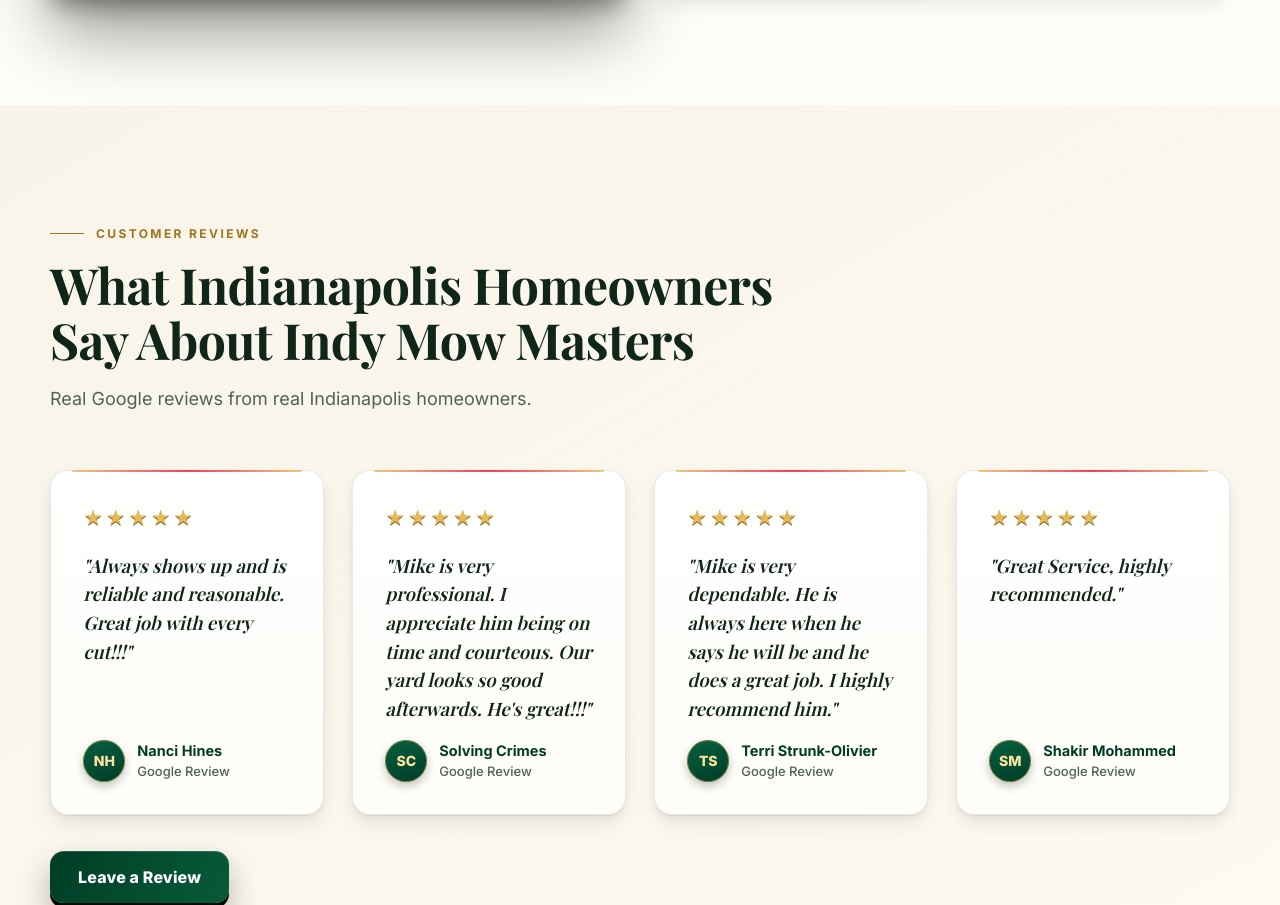
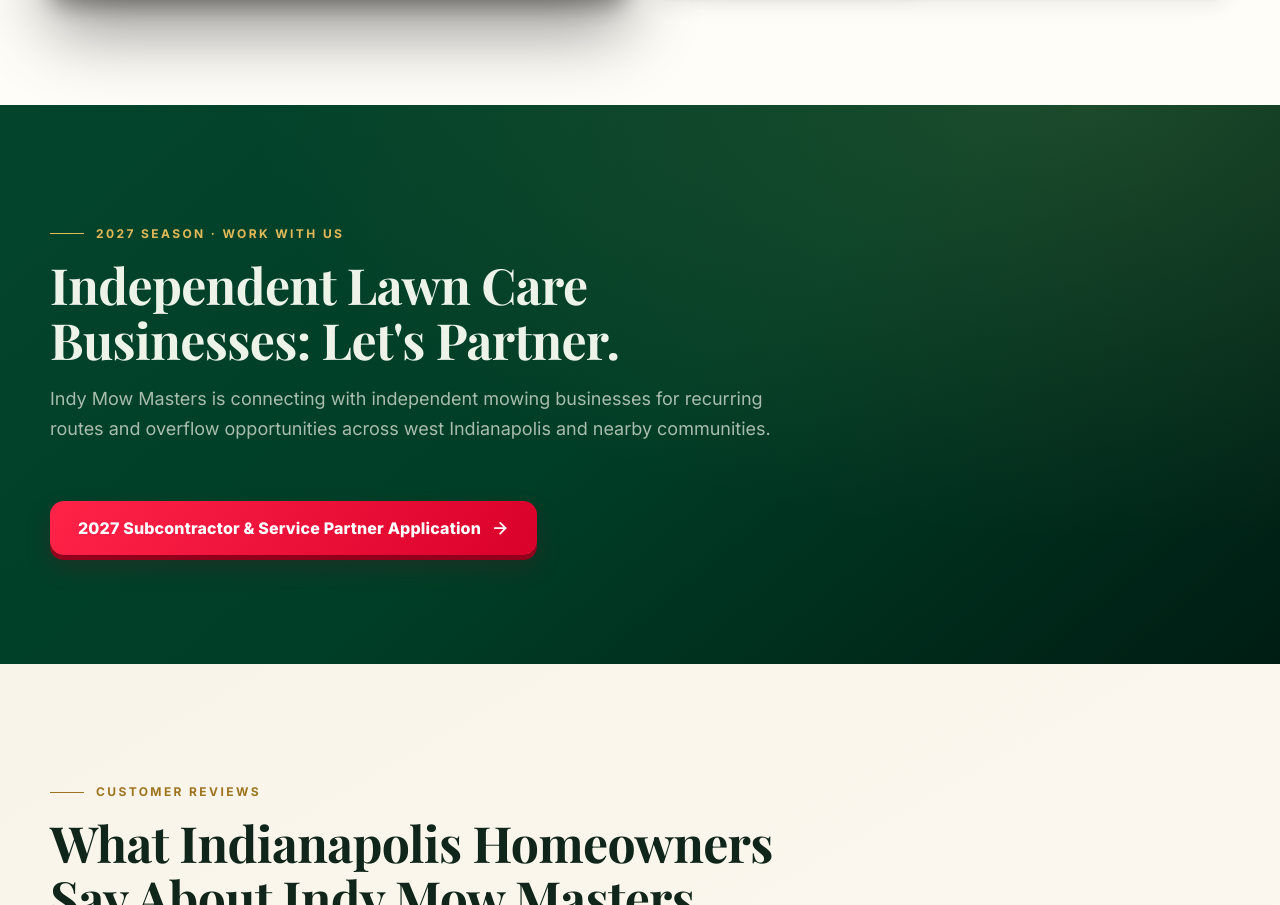
Before and after one commit to recsolo/indy-mow-masters, a plain HTML site: page index.html in a window 1280 px wide. Shown: the part 7661-8566 px from the top of the page. Drawn offline with nearby package versions, Linux system fonts and the light colour scheme; a web font is replaced by a local one.

Commit message:
Link 2027 partner application from Indy Mow Masters homepage

```diff
--- a/index.html
+++ b/index.html
@@ -724,6 +724,20 @@
   </div>
 </section>
 
+<!-- ─── 2027 SERVICE PARTNER RECRUITMENT ─── -->
+<section class="lx-sec lx-sec--dark" aria-labelledby="partner-2027-heading">
+  <div class="lx-wrap">
+    <div class="lx-head">
+      <div class="lx-eyebrow">2027 Season · Work With Us</div>
+      <h2 id="partner-2027-heading">Independent Lawn Care Businesses: Let's Partner.</h2>
+      <p>Indy Mow Masters is connecting with independent mowing businesses for recurring routes and overflow opportunities across west Indianapolis and nearby communities.</p>
+    </div>
+    <div class="lx-actions">
+      <a href="/subcontractors-2027" class="lx-btn lx-btn--gold">2027 Subcontractor &amp; Service Partner Application <svg class="lx-ico" aria-hidden="true"><use href="/icons.svg#arrow"/></svg></a>
+    </div>
+  </div>
+</section>
+
 <!-- ─── REVIEWS ─── -->
 <section id="reviews" class="lx-sec lx-sec--ivory">
   <div class="lx-wrap">
```
